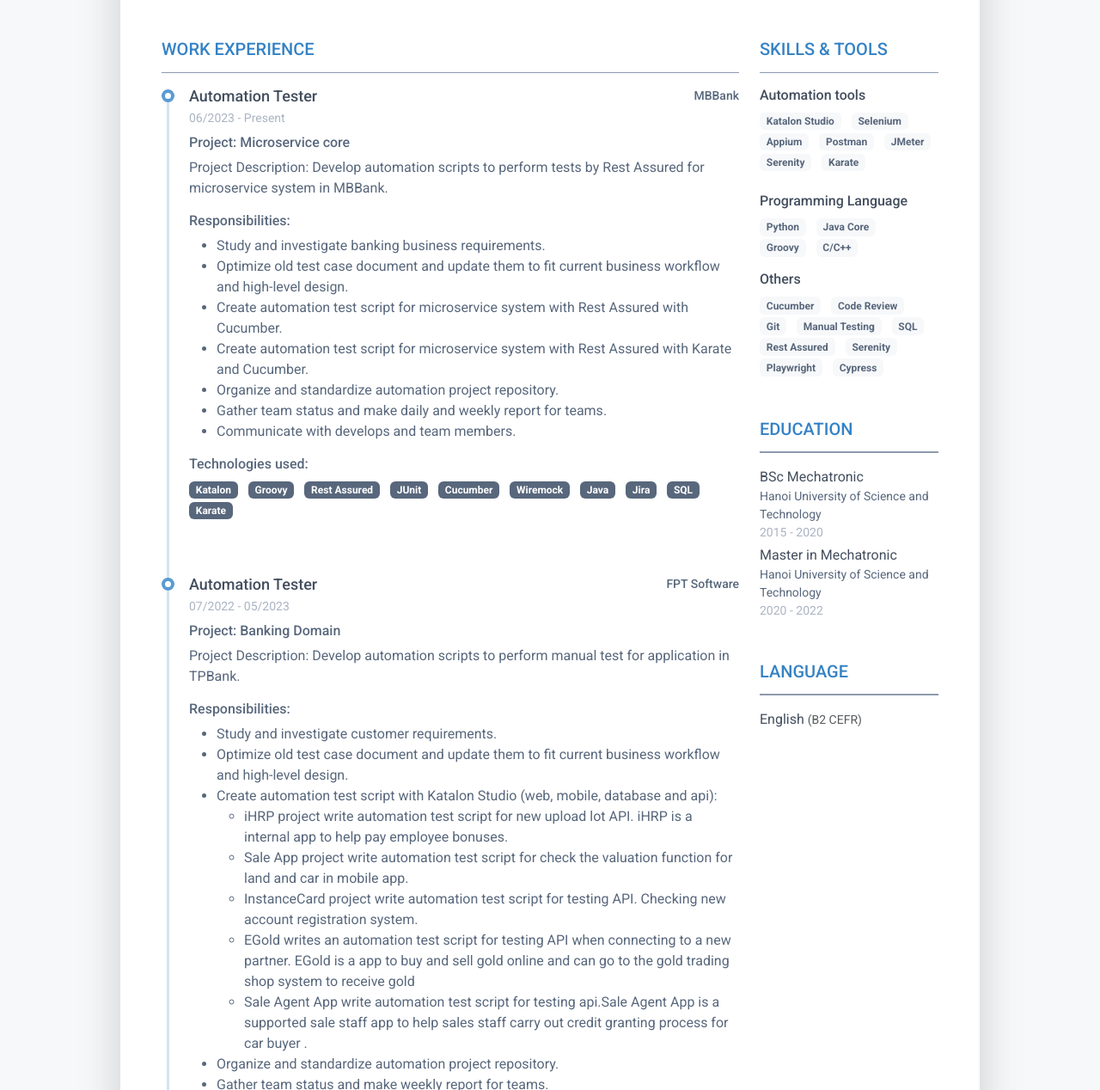
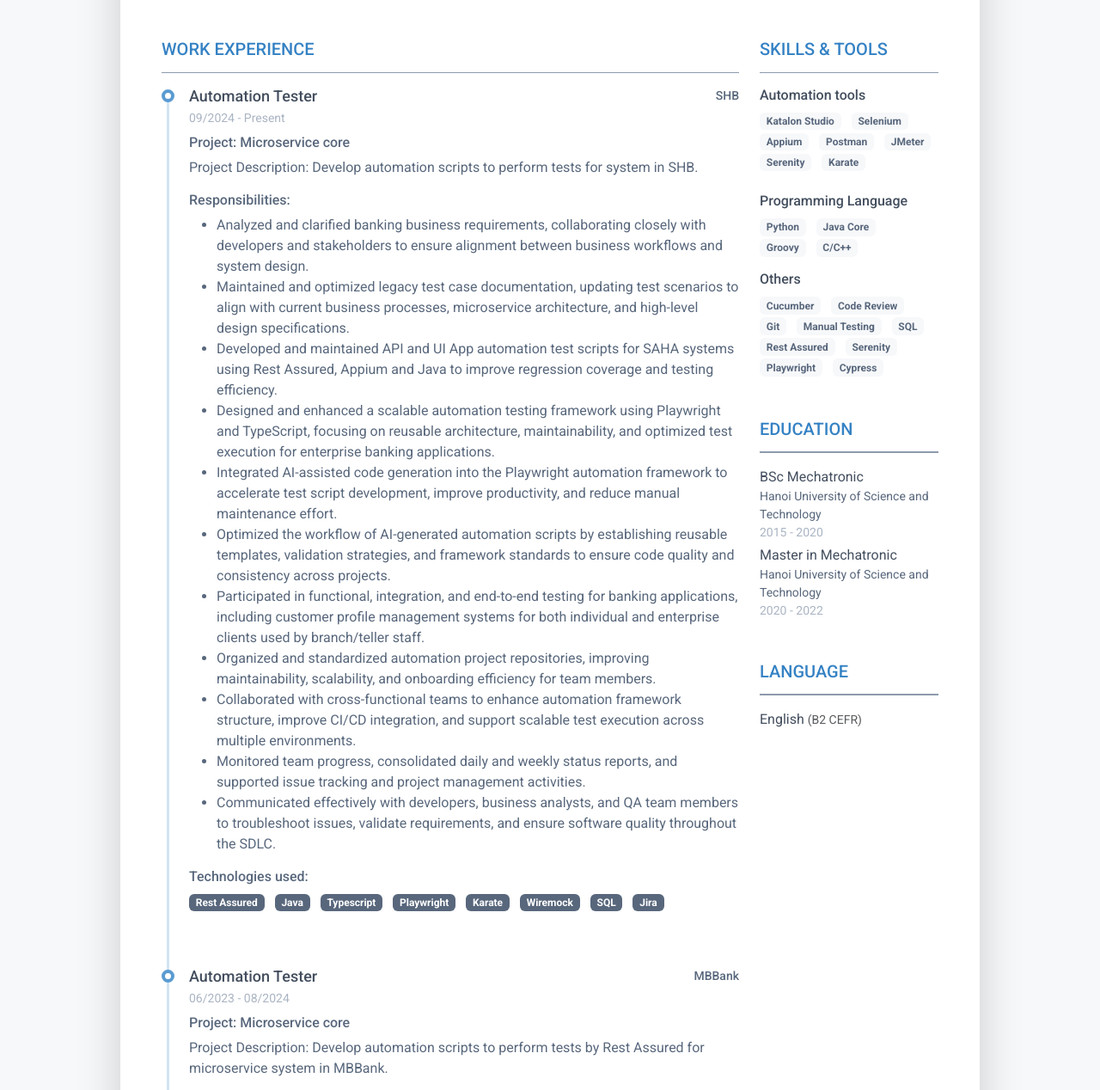
Before and after one commit to buihuyhoang170897/buihuyhoang170897.github.io, a plain HTML site: page index.html in a window 1280 px wide. Shown: the part 525-1793 px from the top of the page at 86% size. Drawn offline with Linux system fonts and the light colour scheme.

Commit message:
update t5/2026

```diff
--- a/index.html
+++ b/index.html
@@ -88,15 +88,55 @@
                         <h2 class="resume-section-title text-uppercase font-weight-bold pb-3 mb-3">Work Experience</h2>
                         <div class="resume-section-content">
                             <div class="resume-timeline position-relative">
+
+                                <!-- ✅ SHB - ĐẶT ĐẦU TIÊN -->
                                 <article class="resume-timeline-item position-relative pb-5">
-
                                     <div class="resume-timeline-item-header mb-2">
                                         <div class="d-flex flex-column flex-md-row">
-                                            <h3 class="resume-position-title font-weight-bold mb-1">Automation
-                                                Tester</h3>
+                                            <h3 class="resume-position-title font-weight-bold mb-1">Automation Tester</h3>
+                                            <div class="resume-company-name ms-auto">SHB</div>
+                                        </div>
+                                        <div class="resume-position-time">09/2024 - Present</div>
+                                    </div>
+                                    <div class="resume-timeline-item-desc">
+                                        <h4 class="resume-timeline-item-desc-heading font-weight-bold">Project: Microservice core</h4>
+                                        <p>Project Description: Develop automation scripts to perform tests for system in SHB.</p>
+                                        <h4 class="resume-timeline-item-desc-heading font-weight-bold">Responsibilities:</h4>
+                                        <ul>
+                                            <li>Analyzed and clarified banking business requirements, collaborating closely with developers and stakeholders to ensure alignment between business workflows and system design.</li>
+                                            <li>Maintained and optimized legacy test case documentation, updating test scenarios to align with current business processes, microservice architecture, and high-level design specifications.</li>
+                                            <li>Developed and maintained API and UI App automation test scripts for SAHA systems using Rest Assured, Appium and Java to improve regression coverage and testing efficiency.</li>
+                                            <li>Designed and enhanced a scalable automation testing framework using Playwright and TypeScript, focusing on reusable architecture, maintainability, and optimized test execution for enterprise banking applications.</li>
+                                            <li>Integrated AI-assisted code generation into the Playwright automation framework to accelerate test script development, improve productivity, and reduce manual maintenance effort.</li>
+                                            <li>Optimized the workflow of AI-generated automation scripts by establishing reusable templates, validation strategies, and framework standards to ensure code quality and consistency across projects.</li>
+                                            <li>Participated in functional, integration, and end-to-end testing for banking applications, including customer profile management systems for both individual and enterprise clients used by branch/teller staff.</li>
+                                            <li>Organized and standardized automation project repositories, improving maintainability, scalability, and onboarding efficiency for team members.</li>
+                                            <li>Collaborated with cross-functional teams to enhance automation framework structure, improve CI/CD integration, and support scalable test execution across multiple environments.</li>
+                                            <li>Monitored team progress, consolidated daily and weekly status reports, and supported issue tracking and project management activities.</li>
+                                            <li>Communicated effectively with developers, business analysts, and QA team members to troubleshoot issues, validate requirements, and ensure software quality throughout the SDLC.</li>
+                                        </ul>
+                                        <h4 class="resume-timeline-item-desc-heading font-weight-bold">Technologies used:</h4>
+                                        <ul class="list-inline">
+                                            <li class="list-inline-item"><span class="badge bg-secondary badge-pill">Rest Assured</span></li>
+                                            <li class="list-inline-item"><span class="badge bg-secondary badge-pill">Java</span></li>
+                                            <li class="list-inline-item"><span class="badge bg-secondary badge-pill">Typescript</span></li>
+                                            <li class="list-inline-item"><span class="badge bg-secondary badge-pill">Playwright</span></li>
+                                            <li class="list-inline-item"><span class="badge bg-secondary badge-pill">Karate</span></li>
+                                            <li class="list-inline-item"><span class="badge bg-secondary badge-pill">Wiremock</span></li>
+                                            <li class="list-inline-item"><span class="badge bg-secondary badge-pill">SQL</span></li>
+                                            <li class="list-inline-item"><span class="badge bg-secondary badge-pill">Jira</span></li>
+                                        </ul>
+                                    </div>
+                                </article>
+
+                                <!-- ✅ MBBANK - ĐỔI THỜI GIAN -->
+                                <article class="resume-timeline-item position-relative pb-5">
+                                    <div class="resume-timeline-item-header mb-2">
+                                        <div class="d-flex flex-column flex-md-row">
+                                            <h3 class="resume-position-title font-weight-bold mb-1">Automation Tester</h3>
                                             <div class="resume-company-name ms-auto">MBBank</div>
-                                        </div><!--//row-->
-                                        <div class="resume-position-time">06/2023 - Present</div>
+                                        </div>
+                                        <div class="resume-position-time">06/2023 - 08/2024</div>  <!-- ✅ Đổi từ Present -->
                                     </div><!--//resume-timeline-item-header-->
                                     <div class="resume-timeline-item-desc">
                                         <h4 class="resume-timeline-item-desc-heading font-weight-bold">Project:
```
